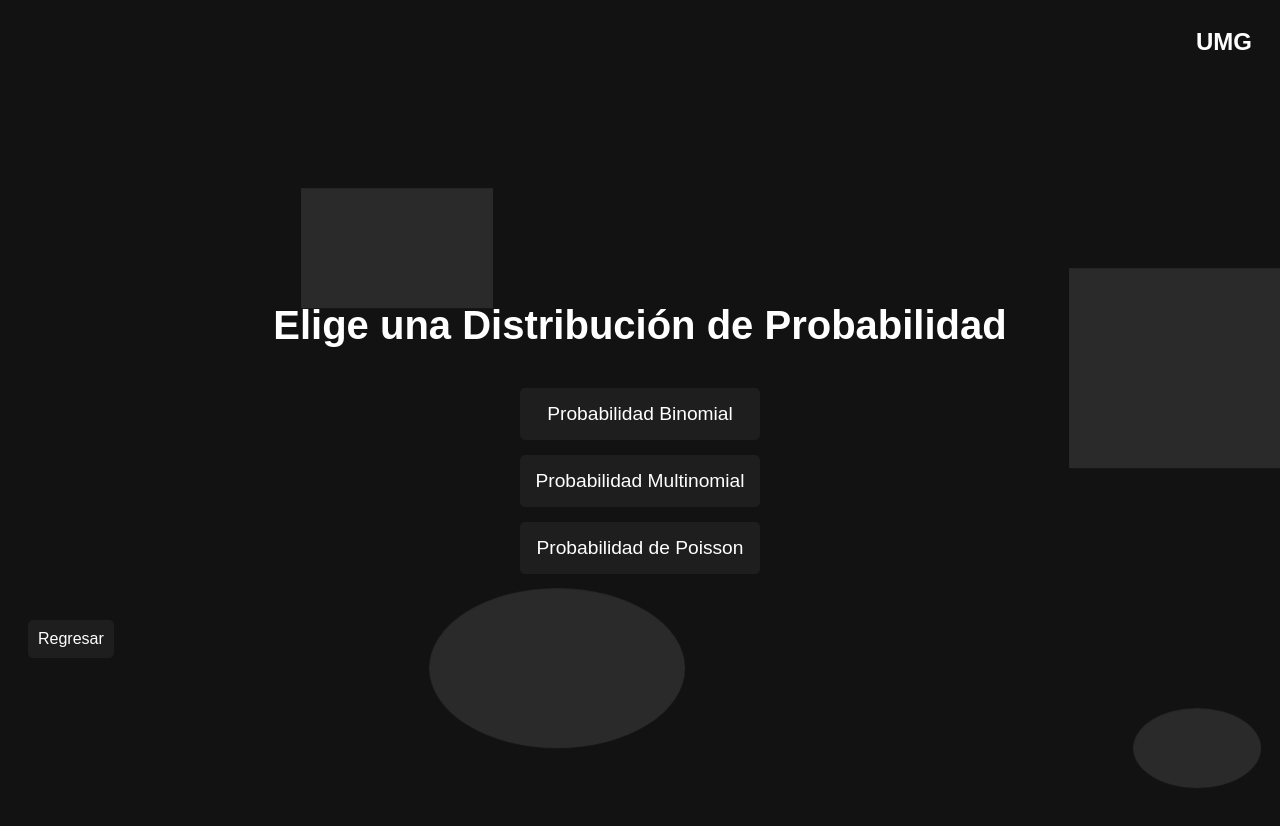
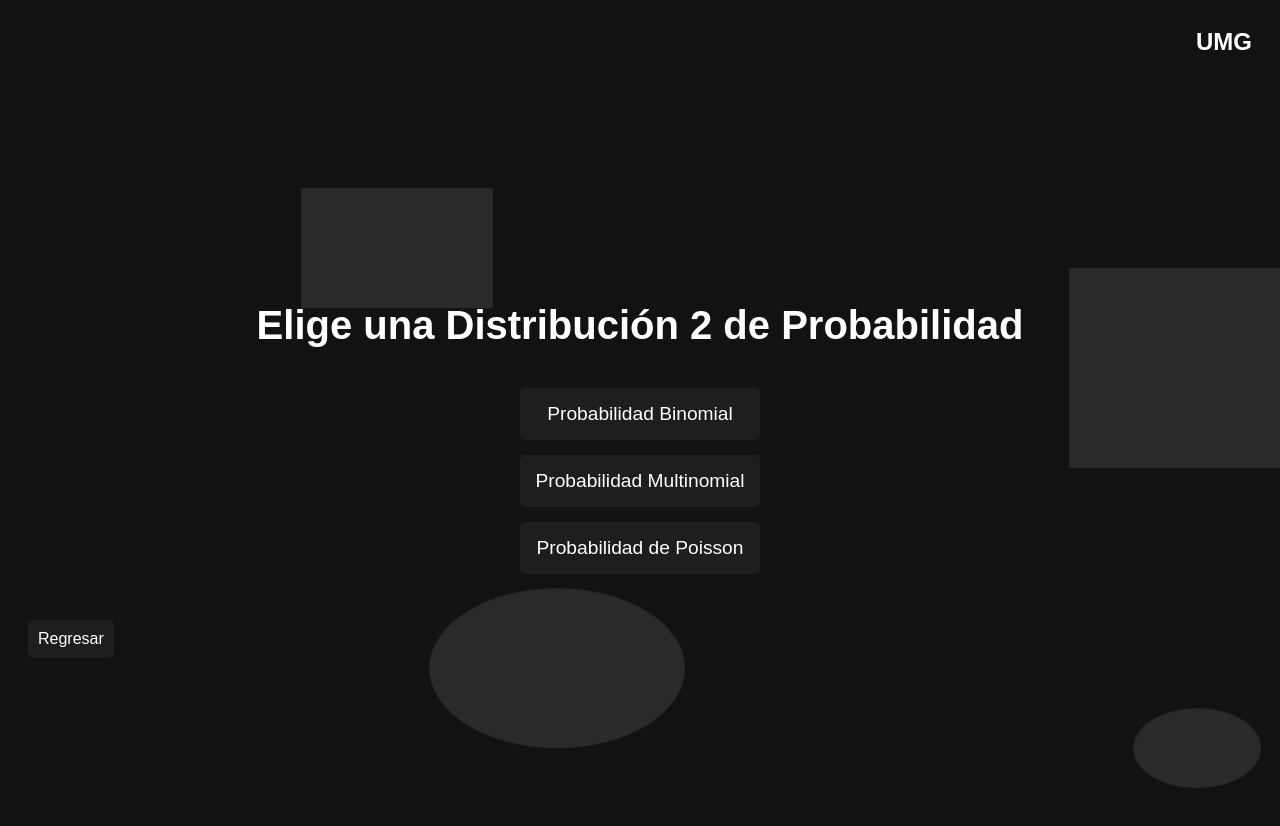
Before and after one commit to DDcode0/Distribuciones-de-Probabilidad, a plain HTML site: page menuPrincipal/distribucionesDiscretas/index.html in a window 1280 px wide. Drawn offline with Linux system fonts and the light colour scheme.

Commit message:
Update index.html

```diff
--- a/menuPrincipal/distribucionesDiscretas/index.html
+++ b/menuPrincipal/distribucionesDiscretas/index.html
@@ -31,7 +31,7 @@
 
         <div class="container">
             <div class="logo">UMG</div>
-            <h1>Elige una Distribución de Probabilidad</h1>
+            <h1>Elige una Distribución 2 de Probabilidad</h1>
             <div class="menu">
                 <button class="menu-option" id="binomial">Probabilidad Binomial</button>
                 <button class="menu-option" id="multinomial">Probabilidad Multinomial</button>
```
